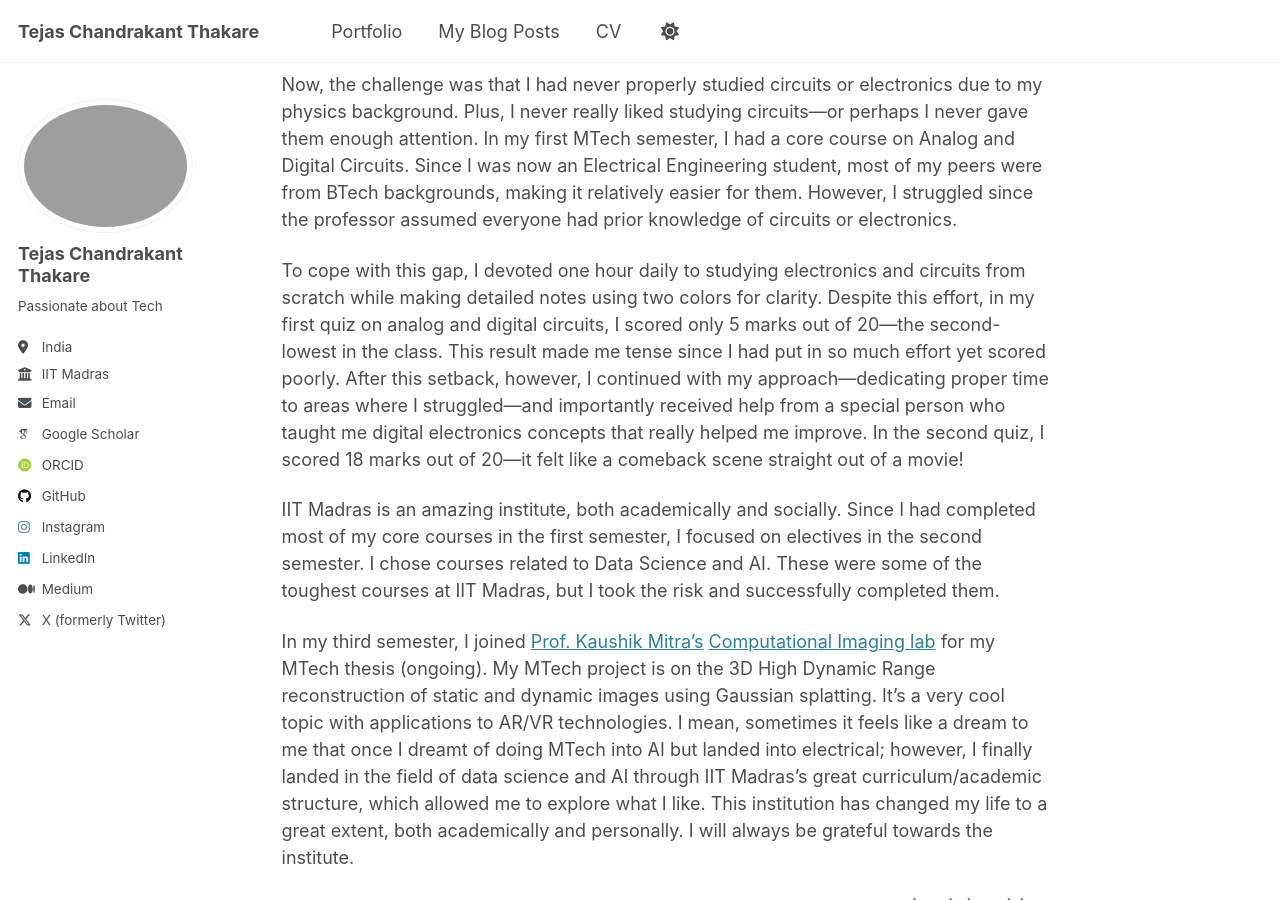
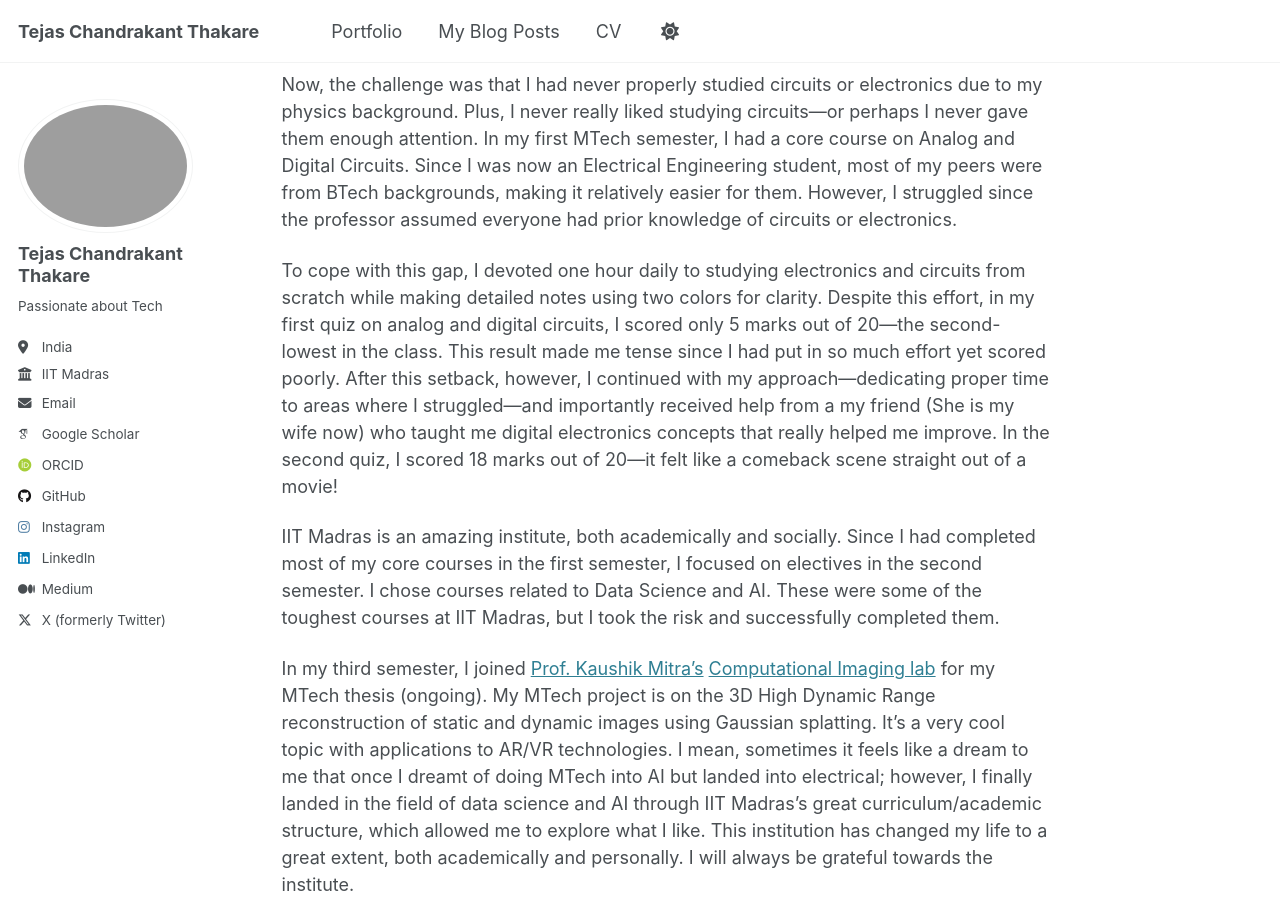
Before and after one commit to TejasCThakare/tejascthakare.github.io, a Jekyll site: the page built from _portfolio/portfolio-1.md, in a window 1280 px wide and 900 px high, scrolled down 1216 px. Built offline with Jekyll 4.4.1, drawn with Linux system fonts in a browser that asks for light colours; some web fonts are replaced.

Commit message:
Update portfolio-1.md

```diff
--- a/_portfolio/portfolio-1.md
+++ b/_portfolio/portfolio-1.md
@@ -15,7 +15,7 @@ I applied to several IITs and received multiple MTech offers. The first offer wa
 
 Now, the challenge was that I had never properly studied circuits or electronics due to my physics background. Plus, I never really liked studying circuits—or perhaps I never gave them enough attention. In my first MTech semester, I had a core course on Analog and Digital Circuits. Since I was now an Electrical Engineering student, most of my peers were from BTech backgrounds, making it relatively easier for them. However, I struggled since the professor assumed everyone had prior knowledge of circuits or electronics.
 
-To cope with this gap, I devoted one hour daily to studying electronics and circuits from scratch while making detailed notes using two colors for clarity. Despite this effort, in my first quiz on analog and digital circuits, I scored only 5 marks out of 20—the second-lowest in the class. This result made me tense since I had put in so much effort yet scored poorly. After this setback, however, I continued with my approach—dedicating proper time to areas where I struggled—and importantly received help from a special person who taught me digital electronics concepts that really helped me improve. In the second quiz, I scored 18 marks out of 20—it felt like a comeback scene straight out of a movie!
+To cope with this gap, I devoted one hour daily to studying electronics and circuits from scratch while making detailed notes using two colors for clarity. Despite this effort, in my first quiz on analog and digital circuits, I scored only 5 marks out of 20—the second-lowest in the class. This result made me tense since I had put in so much effort yet scored poorly. After this setback, however, I continued with my approach—dedicating proper time to areas where I struggled—and importantly received help from a my friend (She is my wife now) who taught me digital electronics concepts that really helped me improve. In the second quiz, I scored 18 marks out of 20—it felt like a comeback scene straight out of a movie!
 
 IIT Madras is an amazing institute, both academically and socially. Since I had completed most of my core courses in the first semester, I focused on electives in the second semester. I chose courses related to Data Science and AI. These were some of the toughest courses at IIT Madras, but I took the risk and successfully completed them.
 
```
